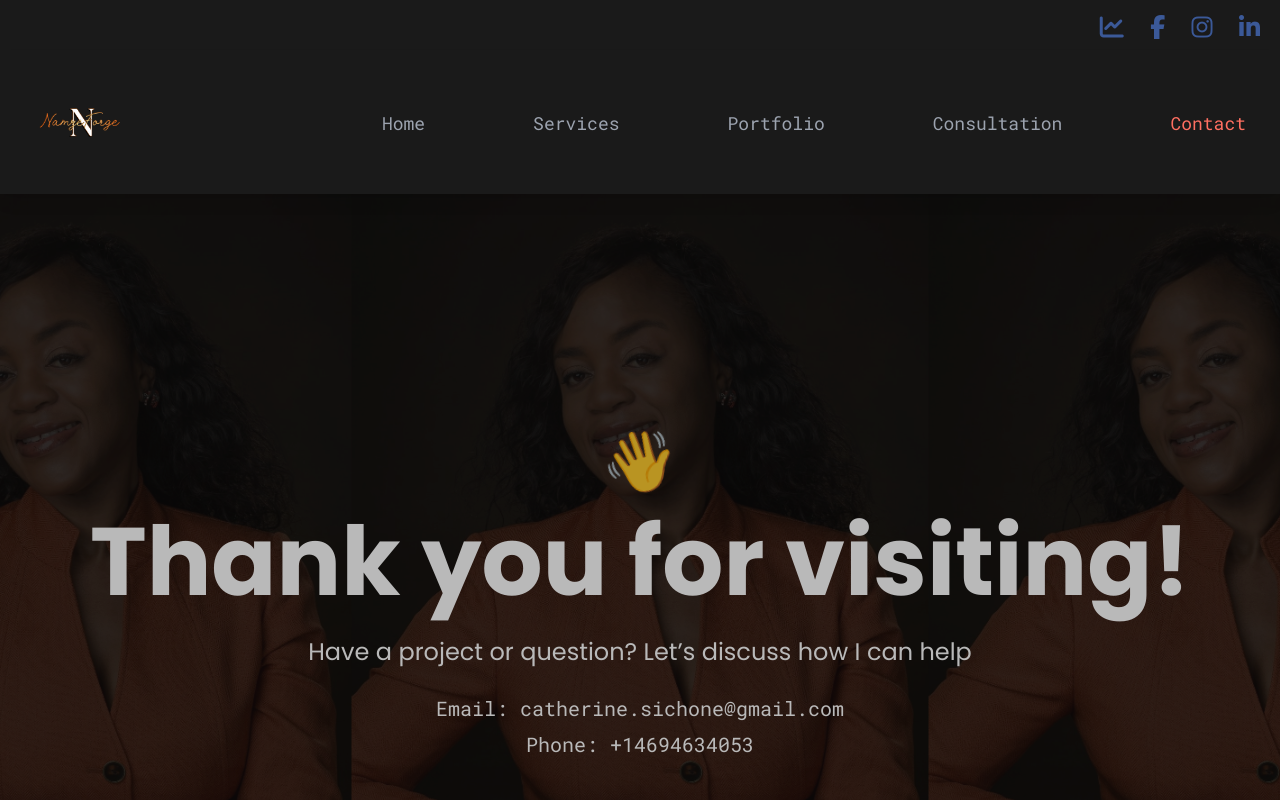
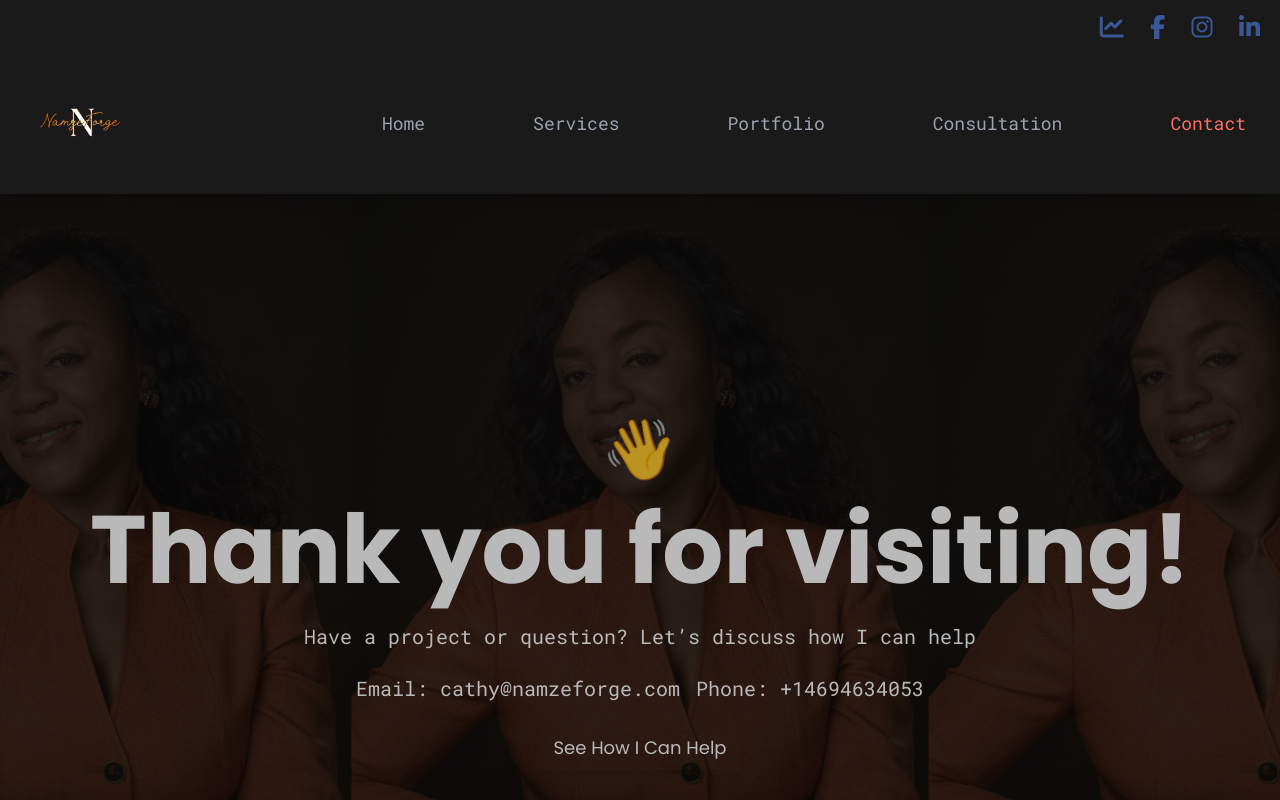
Before and after one commit to Cathy-45/cathy-portfolio-integrated, a React (Vite) app: page /contact in a window 1280 px wide. Shown: the top 800 px of the page. Built offline with nearby package versions, Linux system fonts and the light colour scheme.

Commit message:
Align Home with Contact layout, update Contact email to cathy@namzeforge.com and match white text

```diff
--- a/src/components/Contact.jsx
+++ b/src/components/Contact.jsx
@@ -1,3 +1,4 @@
+
 import React from "react";
 import { Link, Routes, Route } from "react-router-dom";
 import backgroundImage from "../assets/background.jpg";
@@ -16,72 +17,32 @@ const Contact = () => {
       }}
     >
       <div className="text-4xl sm:text-6xl animate-wave mb-4 sm:mb-6">👋</div>
-      <h2 className="text-3xl sm:text-4xl md:text-5xl lg:text-8xl font-poppins font-bold mb-4 sm:mb-6 text-center text-[#fdba74]">
+      <h2 className="text-3xl sm:text-4xl md:text-5xl lg:text-8xl font-poppins font-bold mb-4 sm:mb-6 text-white text-center">
         Thank you for visiting!
       </h2>
-      <p className="text-base sm:text-lg md:text-xl font-roboto text-[#9ca3af] text-center">
-        {" "}
+      <p className="text-base sm:text-lg md:text-xl font-roboto text-[#9ca3af] text-center mb-6">
+        Have a project or question? Let’s discuss how I can help
       </p>
-      Have a project or question? Let’s discuss how I can help
-      <div
-        className="flex flex-col sm:flex-row space-y-2 sm:space-y-0 sm:space-x-4 mb-4 sm:mb-6
-      "
-      ></div>
-      <Routes>
-        <Route
-          path="email"
-          element={
+      <div className="flex flex-col sm:flex-row space-y-2 sm:space-y-0 sm:space-x-4 mb-6">
         <p className="text-base sm:text-lg md:text-xl font-roboto text-white text-center">
           Email:{" "}
-              <a
-                href="mailto:catherine.sichone@gmail.com"
-                className="text-white hover:underline"
-              >
-                catherine.sichone@gmail.com
+          <a href="mailto:cathy@namzeforge.com" className="text-white hover:underline">
+            cathy@namzeforge.com
           </a>
         </p>
-          }
-        />
-        <Route
-          path="phone"
-          element={
         <p className="text-base sm:text-lg md:text-xl font-roboto text-white text-center">
           Phone:{" "}
-              <a
-                href="tel:+4694634053"
-                className="text-white hover:underline"
-              >
+          <a href="tel:+14694634053" className="text-white hover:underline">
             +14694634053
           </a>
         </p>
-          }
-        />
-        <Route
-          path="/"
-          element={
-            <>
-              <p className="text-base sm:text-lg md:text-xl font-roboto text-[#9ca3af] mb-2 text-center">
-                Email:{" "}
-                <a
-                  href="mailto:catherine.sichone@gmail.com"
-                  className="text-[#9ca3af] hover:underline"
+      </div>
+      <Link
+        to="/services"
+        className="bg-[#3f3f46] text-[#fb923c] font-poppins text-sm sm:text-lg py-2 px-4 rounded shadow-lg hover:shadow-xl transition-shadow"
       >
-                  catherine.sichone@gmail.com
-                </a>
-              </p>
-              <p className="text-base sm:text-lg md:text-xl font-roboto text-[#9ca3af] text-center">
-                Phone:{" "}
-                <a
-                  href="tel:+4694634053"
-                  className="text-[#9ca3af] hover:underline"
-                >
-                  +14694634053
-                </a>
-              </p>
-            </>
-          }
-        />
-      </Routes>
+        See How I Can Help
+      </Link>
     </section>
   );
 };
--- a/src/components/Home.jsx
+++ b/src/components/Home.jsx
@@ -1,3 +1,4 @@
+
 import React from "react";
 import { Link } from "react-router-dom";
 import backgroundImage from "../assets/background.jpg";
@@ -5,20 +6,21 @@ import backgroundImage from "../assets/background.jpg";
 const Home = () => {
   return (
     <section
-      className="min-h-screen flex flex-col items-center justify-center bg-[#1a1a1a] text-white bg-contain bg-center relative overflow-hidden"
+      className="min-h-screen bg-[#1a1a1a] text-white flex flex-col items-center justify-center p-4 sm:p-6 md:p-10 relative overflow-hidden"
       style={{
         backgroundImage: `url(${backgroundImage})`,
-        backgroundBlendMode: 'overlay',
-        backgroundColor: 'rgba(26, 26, 26, 0.96)',
+        backgroundBlendMode: "overlay",
+        backgroundColor: "rgba(26, 26, 26, 0.96)",
         opacity: 0.7,
+        backgroundPosition: "center top",
+        backgroundSize: "contain",
       }}
     >
-      <div className="flex flex-col items-center text-center space-y-4 sm:space-y-6 px-4 sm:px-6 relative z-10 backdrop-blur-sm">
-        <div className="text-4xl sm:text-6xl animate-wave drop-shadow-lg">👋</div>
-        <h1 className="text-3xl sm:text-4xl md:text-5xl lg:text-6xl font-poppins font-bold text-[#fdba74] drop-shadow-md">
+      <div className="text-4xl sm:text-6xl animate-wave mt-4 text-[#fdba74] drop-shadow-lg" style={{ textShadow: '0 0 10px rgba(253, 186, 116, 0.5)' }}>👋</div>
+      <h2 className="text-3xl sm:text-4xl md:text-5xl lg:text-6xl font-poppins font-bold mb-4 sm:mb-6 text-[#fdba74] text-center">
         Hi, I'm Cathy, a visionary Software Engineer
-        </h1>
-        <p className="text-lg sm:text-xl md:text-2xl font-roboto font-bold text-[#fdba74] drop-shadow-sm">
+      </h2>
+      <p className="text-base sm:text-lg md:text-xl font-roboto text-[#9ca3af] text-center mb-6">
         With a passion for crafting elegant solutions and a knack for
         problem-solving, bringing ideas to life through code.
       </p>
@@ -28,7 +30,6 @@ const Home = () => {
       >
         See How I Can Help
       </Link>
-      </div>
     </section>
   );
 };
```
Lines whose indentation alone changed are shown as unchanged.
